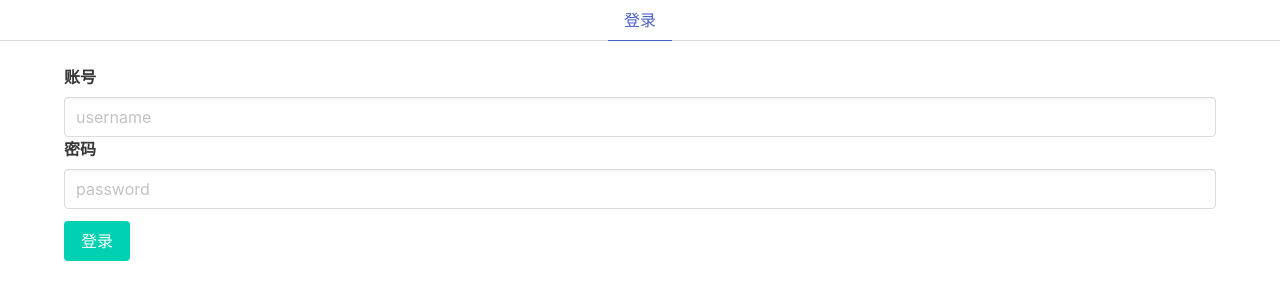
After one commit to Ariaszzzhc/Depora, a Flask app: page /login in a window 1280 px wide. The commit adds this page. Shown: the top 300 px of the page. Run offline with Flask 2, Linux system fonts and the light colour scheme; some libraries are stand-ins or nearby versions.

Commit message:
feat: 完成简易Login功能

```diff
--- a/depora/forms.py
+++ b/depora/forms.py
@@ -9,30 +9,30 @@ from wtforms import (
 )
 from wtforms.validators import DataRequired, Length, EqualTo, URL
 
-# from depora.models import User
+from depora.models import User
 
 
-# class LoginForm(FlaskForm):
-#     username = StringField('Username', [DataRequired(), Length(max=255)])
-#     password = StringField('Password', [DataRequired])
-#
-#     def validate(self):
-#         check_validata = super(LoginForm, self).validate()
-#
-#         if not check_validata:
-#             return False
-#
-#         user = User.query.filter_by(username=self.username.data).first()
-#
-#         if not user:
-#             self.username.errors.append('Invalid username or password.')
-#             return False
-#
-#         if not user.check_password(self.password.data):
-#             self.username.errors.append('Invalid username or password.')
-#             return False
-#
-#         return True
+class LoginForm(FlaskForm):
+    username = StringField('Username', [DataRequired(), Length(max=255)])
+    password = StringField('Password', [DataRequired()])
+
+    def validate(self):
+        check_validata = super(LoginForm, self).validate()
+
+        if not check_validata:
+            return False
+
+        user = User.query.filter_by(username=self.username.data).first()
+
+        if not user:
+            self.username.errors.append('Invalid username or password.')
+            return False
+
+        if not user.check_password(self.password.data):
+            self.username.errors.append('Invalid username or password.')
+            return False
+
+        return True
 
 
 class ArticleForm(FlaskForm):
--- /dev/null
+++ b/depora/templates/admin/login.html
@@ -0,0 +1,39 @@
+<!DOCTYPE html>
+<html lang="en">
+<head>
+    <meta charset="UTF-8">
+    <meta name="viewport" content="width=device-width, initial-scale=1">
+    <title>登录</title>
+    <link href="https://cdnjs.cloudflare.com/ajax/libs/bulma/0.6.1/css/bulma.css" rel="stylesheet">
+    <link rel="stylesheet" href="https://maxcdn.bootstrapcdn.com/font-awesome/4.7.0/css/font-awesome.min.css">
+</head>
+<body>
+<div class="tabs is-centered">
+    <ul>
+        <li class="is-active"><a href="/login">登录</a></li>
+    </ul>
+</div>
+<div class="container">
+    <form method="post" action="/login">
+        {{ form.hidden_tag() }}
+        <div class="field">
+            <label class="label">账号</label>
+            {% if form.username.errors %}
+                {% for e in form.username.errors %}
+                    <p class="help-block">{{ e }}</p>
+                {% endfor %}
+            {% endif %}
+            {{ form.username(class_='input', placeholder='username') }}
+            <label class="label">密码</label>
+            {% if form.password.errors %}
+                {% for e in form.password.errors %}
+                    <p class="help-block">{{ e }}</p>
+                {% endfor %}
+            {% endif %}
+            {{ form.password(class_='input', placeholder='password') }}
+        </div>
+        <button type="submit" class="button is-primary">登录</button>
+    </form>
+</div>
+</body>
+</html>
--- a/depora/templates/admin/update.html
+++ b/depora/templates/admin/update.html
@@ -80,7 +80,7 @@
         <div class="columns">
             <div class="column is-four-fifths"></div>
             <div class="column">
-                <input type="submit" class="button is-info is-outlined is-right" role="button" value="发表"/>
+                <button type="submit" class="button is-info is-outlined is-right">发表</button>
             </div>
         </div>
     </form>
--- a/depora/views.py
+++ b/depora/views.py
@@ -1,9 +1,9 @@
-from flask import render_template, redirect, request
+from flask import render_template, redirect, request, flash
 from werkzeug.exceptions import NotFound
 
 from depora import app, db
 from depora.models import Article, Comment, Tag, User
-from depora.forms import ArticleForm
+from depora.forms import ArticleForm, LoginForm
 
 site_description = '''
 Hello, Depora!
@@ -72,3 +72,15 @@ def update(id):
         return redirect('/admin')
 
     return render_template('admin/update.html', form=form, id=article.id)
+
+
+@app.route('/login', methods=['GET', 'POST'])
+def login():
+    form = LoginForm()
+
+    if form.validate_on_submit():
+        flash("登陆成功", category="success")
+
+        return redirect('/admin')
+
+    return render_template('admin/login.html', form=form)
```
Also changed, not shown: depora/models.py (+4 -4 lines), depora/__init__.py (line endings or trailing spaces).
